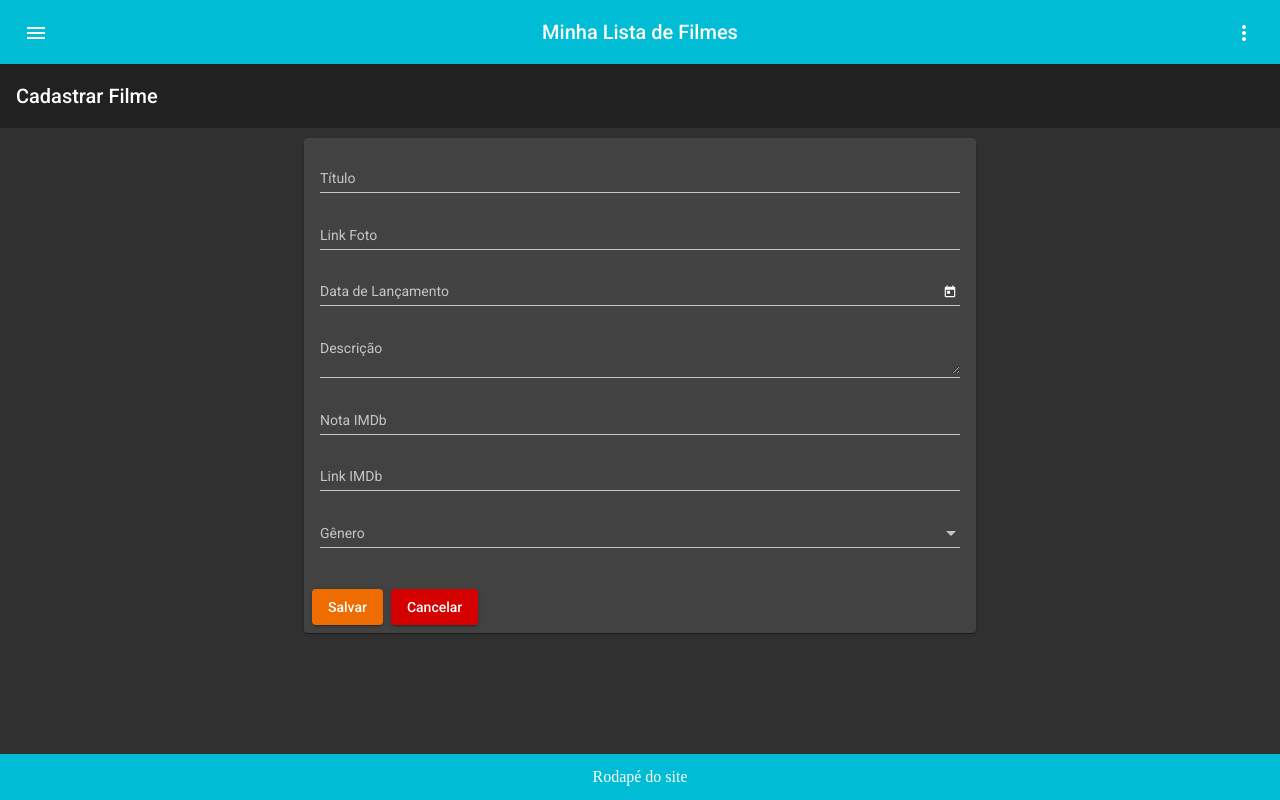
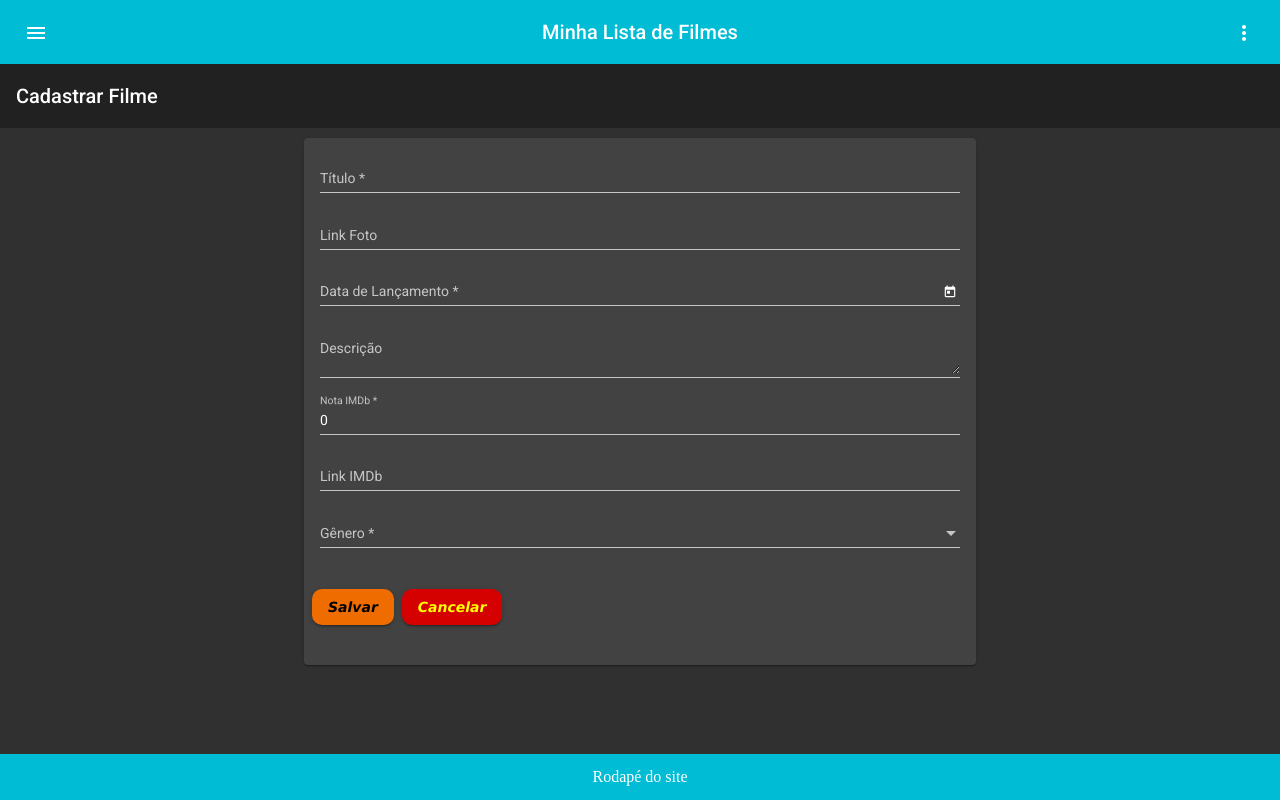
Before and after one commit to carlosinhani/Advanced-techniques-in-Angular, an Angular app: page /filmes/cadastro in a window 1280 px wide. Built offline with nearby package versions, Linux system fonts and the light colour scheme.

Commit message:
'add_formGroup'

```diff
--- a/src/app/app.module.ts
+++ b/src/app/app.module.ts
@@ -11,7 +11,6 @@ import { MaterialModule } from './shared/material/material.module';
 import { TopoComponent } from './shared/components/topo/topo.component';
 import { RodapeComponent } from './shared/components/rodape/rodape.component';
 
-import { FilmesModule } from './filmes/filmes.module';
 
 
 @NgModule({
@@ -26,7 +25,7 @@ import { FilmesModule } from './filmes/filmes.module';
     LayoutModule,
     MaterialModule,
     AppRoutingModule,
-    FilmesModule
+
   ],
   providers: [{ provide: MAT_DATE_LOCALE, useValue: 'pt' }],
   bootstrap: [AppComponent]
--- a/src/app/filmes/cadastro-filmes/cadastro-filmes.component.html
+++ b/src/app/filmes/cadastro-filmes/cadastro-filmes.component.html
@@ -1,29 +1,64 @@
 <mat-toolbar class="app-title">Cadastrar Filme</mat-toolbar>
 <div class="main-div">
   <mat-card class="center width50" >
+    <form [formGroup]="cadastro" (ngSubmit)="salvar()" (ngReset)="reiniciarForm()">
       <mat-card-content>
           <mat-form-field class="full-width">
-            <input matInput placeholder="Título">
+            <input matInput
+                  placeholder="Título"
+                  name="titulo"
+                  formControlName="titulo">
           </mat-form-field>
+
           <mat-form-field class="full-width">
-            <input matInput placeholder="Link Foto">
+            <input matInput
+                  placeholder="Link Foto"
+                  name="urlFoto"
+                  formControlName="urlFoto">
           </mat-form-field>
+
           <mat-form-field class="full-width">
-              <input matInput [matDatepicker]="picker" placeholder="Data de Lançamento">
+              <input matInput
+                  readonly
+                  [matDatepicker]="picker"
+                  placeholder="Data de Lançamento"
+                  name="dtLancamento"
+                  formControlName="dtLancamento"
+                  (click)="picker.open()">
               <mat-datepicker-toggle matSuffix [for]="picker"></mat-datepicker-toggle>
               <mat-datepicker #picker></mat-datepicker>
             </mat-form-field>
+
           <mat-form-field class="full-width">
-            <textarea matInput placeholder="Descrição"></textarea>
+            <textarea matInput
+                  placeholder="Descrição"
+                  name="descricao"
+                  formControlName="descricao"
+            ></textarea>
           </mat-form-field>
+
           <mat-form-field class="full-width">
-            <input matInput placeholder="Nota IMDb">
+            <input matInput
+                  type="number"
+                  min="0"
+                  max="10"
+                  step="0.1"
+                  placeholder="Nota IMDb"
+                  name="nota"
+                  formControlName="nota">
           </mat-form-field>
+
           <mat-form-field class="full-width">
-            <input matInput placeholder="Link IMDb">
+            <input matInput
+                  placeholder="Link IMDb"
+                  name="urlIMDB"
+                  formControlName="urlIMDB">
           </mat-form-field>
+
           <mat-form-field class="full-width">
-            <mat-select placeholder="Gênero">
+            <mat-select
+                  placeholder="Gênero"
+                  formControlName="genero">
               <mat-option value="Ação">Açao</mat-option>
               <mat-option value="Aventura">Aventura</mat-option>
               <mat-option value=">Ficção Científica">Ficção Científica</mat-option>
@@ -31,10 +66,18 @@
               <mat-option value="Terror">Terror</mat-option>
             </mat-select>
           </mat-form-field>
+
         </mat-card-content>
         <mat-card-actions>
-          <button color="accent" mat-raised-button>Salvar</button>
-          <button color="warn" mat-raised-button>Cancelar</button>
+          <button class="buttonSave"
+           type="submit"
+           color="accent"
+           mat-raised-button>Salvar</button>
+          <button class="buttonCancel"
+           type="reset"
+           color="warn"
+           mat-raised-button>Cancelar</button>
         </mat-card-actions>
+      </form>
   </mat-card>
 </div>
--- a/src/app/filmes/cadastro-filmes/cadastro-filmes.component.scss
+++ b/src/app/filmes/cadastro-filmes/cadastro-filmes.component.scss
@@ -0,0 +1,14 @@
+.buttonSave{
+   border-radius: 10px;
+   font-style: italic;
+   font-family:'Lucida Sans',Verdana, sans-serif;
+   font-weight: bold;
+   color:black;
+}
+.buttonCancel{
+   border-radius: 10px;
+   font-style: italic;
+   font-weight: bold;
+   font-family: 'Lucida Sans',Verdana, sans-serif;
+   color: yellow;
+}
--- a/src/app/filmes/cadastro-filmes/cadastro-filmes.component.ts
+++ b/src/app/filmes/cadastro-filmes/cadastro-filmes.component.ts
@@ -1,5 +1,5 @@
 import { Component, OnInit } from '@angular/core';
-import {FormBuilder, FormGroup} from '@angular/forms';
+import {FormBuilder, FormGroup, Validators} from '@angular/forms';
 
 @Component({
   selector: 'dio-cadastro-filmes',
@@ -8,17 +8,34 @@ import {FormBuilder, FormGroup} from '@angular/forms';
 })
 export class CadastroFilmesComponent implements OnInit {
 
-  options: FormGroup;
+  cadastro: FormGroup;
 
   constructor(private fb: FormBuilder) { }
 
-  ngOnInit() {
+  ngOnInit(): void {
 
-    this.options = this.fb.group({
-      hideRequired: false,
-      floatLabel: 'auto',
+    this.cadastro = this.fb.group({
+      titulo:['', [Validators.required, Validators.minLength(2), Validators.maxLength(256)]],
+      urlFoto: ['', [Validators.minLength(10)]],
+      dtLancamento: ['', [Validators.required]],
+      descricao: [''],
+      nota: [0, [Validators.required, Validators.min(0), Validators.max(10)]],
+      urlIMDB: ['', [Validators.minLength(10)]],
+      genero: ['', [Validators.required]]
     });
 
   }
 
+  salvar(): void {
+    if (this.cadastro.invalid) {
+      return;
+    }
+
+    alert('SUCESSO!!\n\n' + JSON.stringify(this.cadastro.value, null, 4));
+  }
+
+  reiniciarForm(): void{
+    this.cadastro.reset();
+  }
+
 }
```
Also changed, not shown: filmes.json (indentation only).
